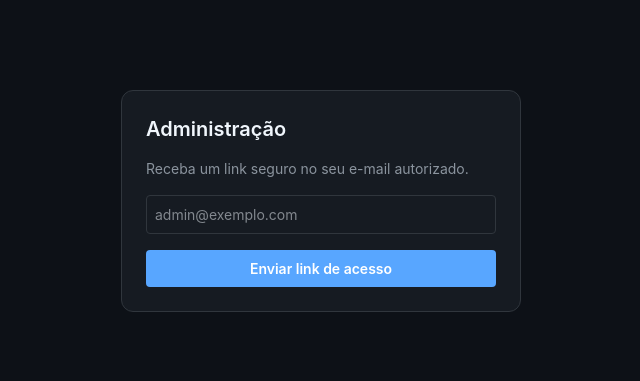
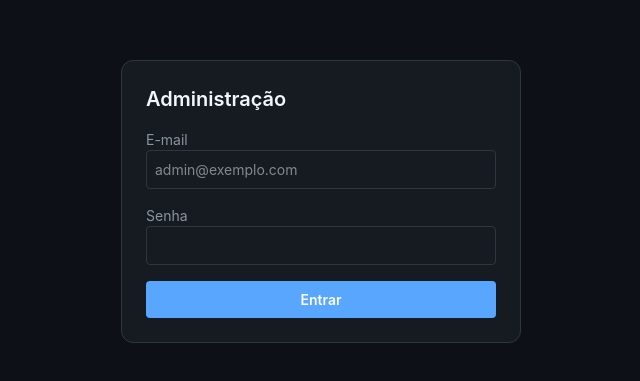
Before and after one commit to douglas-borba/eafc26-discord-stats, a Next.js app in the folder apps/dashboard/: page /admin/login in a window 1280 px wide. Shown: the part 199-580 px from the top of the page, without its empty margins (319-959 px from the left). Built offline with nearby package versions, Linux system fonts and the light colour scheme.

Commit message:
feat: replace magic link with password authentication
Remove signInWithOtp, /auth/callback, and PKCE exchange flow.
Admin login now uses signInWithPassword with email and password
fields. requireAdmin() and session handling unchanged.

Co-Authored-By: Claude Opus 4.6 <noreply@anthropic.com>

```diff
--- a/apps/dashboard/src/app/admin/login/page.tsx
+++ b/apps/dashboard/src/app/admin/login/page.tsx
@@ -1,15 +1,45 @@
 "use client";
 import { useState } from "react";
+import { useRouter } from "next/navigation";
 import { createAuthBrowserClient } from "@/lib/supabase/auth-browser";
 
 export default function AdminLogin() {
   const [email, setEmail] = useState("");
-  const [sent, setSent] = useState(false);
+  const [password, setPassword] = useState("");
   const [error, setError] = useState("");
+  const [loading, setLoading] = useState(false);
+  const router = useRouter();
+
   async function submit(event: React.FormEvent) {
-    event.preventDefault(); setError("");
-    const { error } = await createAuthBrowserClient().auth.signInWithOtp({ email, options: { emailRedirectTo: `${window.location.origin}/auth/callback?next=/admin/clubs` } });
-    if (error) setError("Não foi possível enviar o link de acesso."); else setSent(true);
+    event.preventDefault();
+    setError("");
+    setLoading(true);
+    const { error } = await createAuthBrowserClient().auth.signInWithPassword({ email, password });
+    setLoading(false);
+    if (error) {
+      setError("E-mail ou senha incorretos.");
+      return;
+    }
+    router.push("/admin/clubs");
   }
-  return <main className="mx-auto flex min-h-screen max-w-md items-center px-6"><form onSubmit={submit} className="w-full space-y-4 rounded-xl border border-border bg-surface p-6"><h1 className="text-xl font-semibold">Administração</h1><p className="text-sm text-muted">Receba um link seguro no seu e-mail autorizado.</p><input type="email" required value={email} onChange={(e) => setEmail(e.target.value)} className="w-full rounded border border-border bg-transparent p-2" placeholder="admin@exemplo.com" /><button className="w-full rounded bg-accent p-2 font-semibold text-white">Enviar link de acesso</button>{sent && <p className="text-sm">Verifique seu e-mail para continuar.</p>}{error && <p className="text-sm text-red-500">{error}</p>}</form></main>;
+
+  return (
+    <main className="mx-auto flex min-h-screen max-w-md items-center px-6">
+      <form onSubmit={submit} className="w-full space-y-4 rounded-xl border border-border bg-surface p-6">
+        <h1 className="text-xl font-semibold">Administração</h1>
+        <div className="space-y-1.5">
+          <label htmlFor="email" className="text-sm text-muted">E-mail</label>
+          <input id="email" type="email" required value={email} onChange={(e) => setEmail(e.target.value)} className="w-full rounded border border-border bg-transparent p-2" placeholder="admin@exemplo.com" />
+        </div>
+        <div className="space-y-1.5">
+          <label htmlFor="password" className="text-sm text-muted">Senha</label>
+          <input id="password" type="password" required value={password} onChange={(e) => setPassword(e.target.value)} className="w-full rounded border border-border bg-transparent p-2" />
+        </div>
+        <button disabled={loading} className="w-full rounded bg-accent p-2 font-semibold text-white disabled:opacity-50">
+          {loading ? "Entrando…" : "Entrar"}
+        </button>
+        {error && <p className="text-sm text-red-500">{error}</p>}
+      </form>
+    </main>
+  );
 }
--- a/apps/dashboard/src/app/auth/callback/route.ts
+++ /dev/null
@@ -1,11 +0,0 @@
-import { NextResponse } from "next/server";
-import { createServerClient } from "@supabase/ssr";
-
-export async function GET(request: Request) {
-  const url = new URL(request.url); const code = url.searchParams.get("code");
-  const response = NextResponse.redirect(new URL(code ? (url.searchParams.get("next") || "/admin/clubs") : "/admin/login", url.origin));
-  if (!code) return response;
-  const supabase = createServerClient(process.env.NEXT_PUBLIC_SUPABASE_URL!, process.env.NEXT_PUBLIC_SUPABASE_PUBLISHABLE_KEY!, { cookies: { getAll: () => request.headers.get("cookie")?.split("; ").map((part) => { const [name, ...rest] = part.split("="); return { name, value: rest.join("=") }; }) ?? [], setAll: (values) => values.forEach(({ name, value, options }) => response.cookies.set(name, value, options)) } });
-  await supabase.auth.exchangeCodeForSession(code);
-  return response;
-}
```
Also changed, not shown: 1 other file (tests, documents, lock files or other folders).
